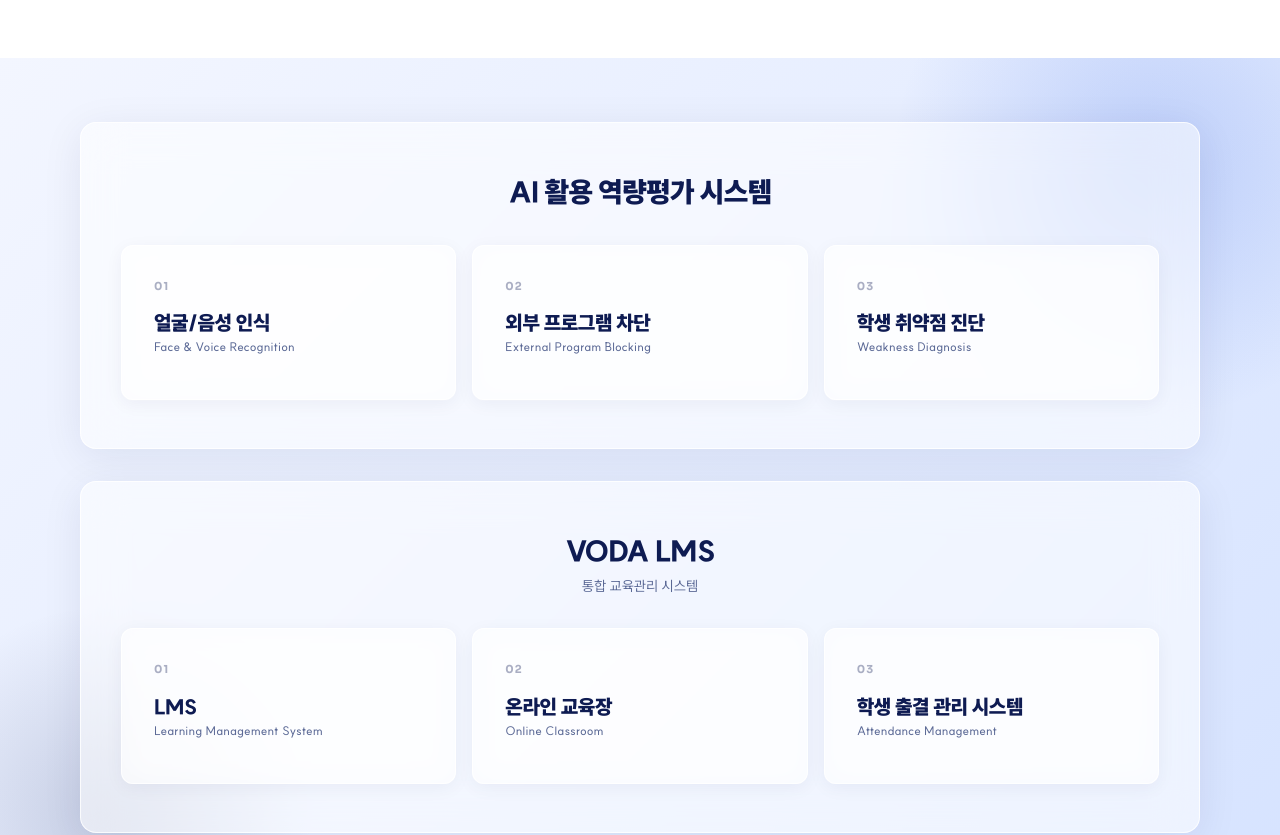
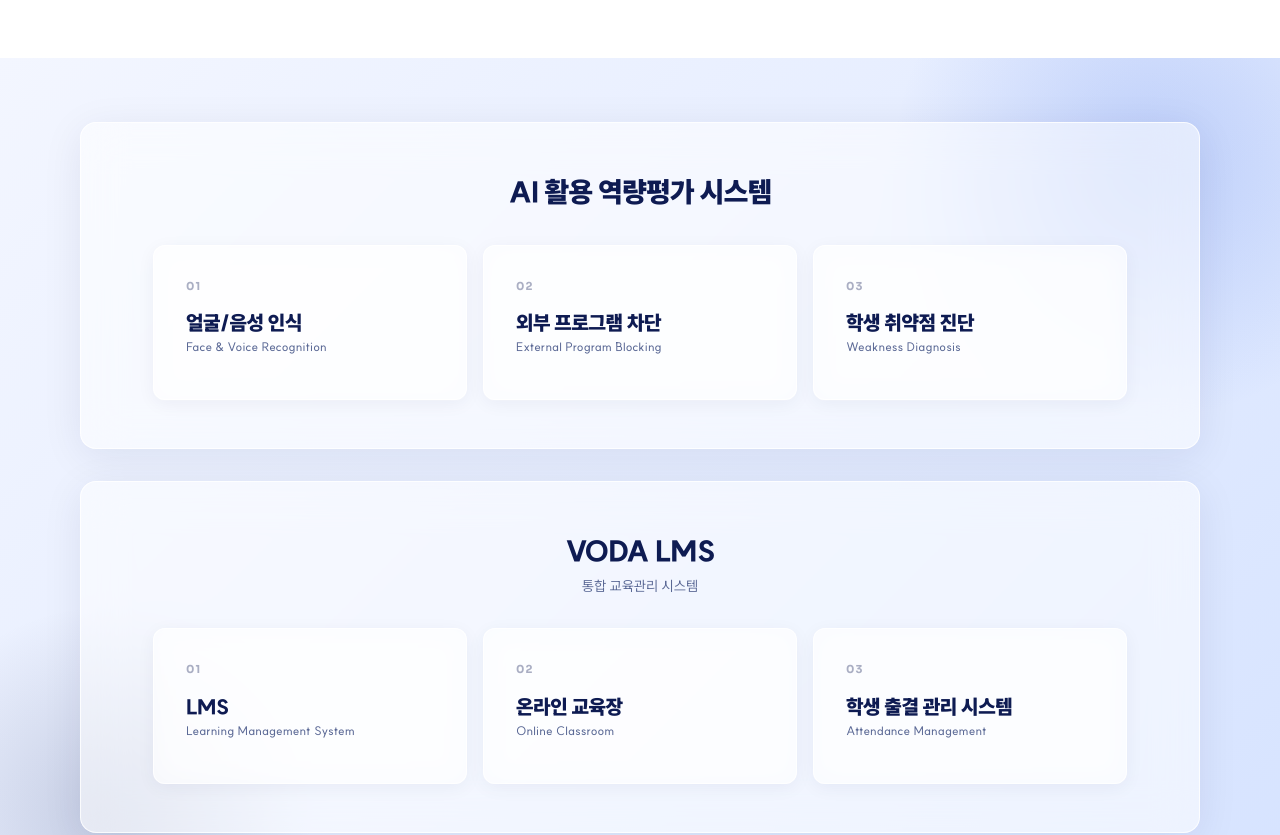
Before and after one commit to chaeuns/vodawebsite, a Next.js app: page / in a window 1280 px wide. Shown: the part 4571-5406 px from the top of the page. Built offline with nearby package versions, Linux system fonts and the light colour scheme.

Commit message:
솔루션 박스위치 수정

```diff
--- a/app/page.tsx
+++ b/app/page.tsx
@@ -1033,7 +1033,7 @@ export default function App() {
             {SOLUTIONS.map((group, gi) => (
                <div
                  key={group.groupTitle}
-                 className={`glass-panel rounded-2xl px-6 sm:px-10 py-10 sm:py-12 ${gi > 0 ? "mt-8" : ""}`}
+                 className={`glass-panel rounded-2xl px-14 sm:px-18 py-10 sm:py-12 ${gi > 0 ? "mt-8" : ""}`}
                >
                   {/* 그룹 타이틀 */}
                   <div className="text-center mb-8">
@@ -1143,7 +1143,7 @@ export default function App() {
               href="#"
               className="hidden md:flex items-center gap-1 text-sm font-semibold text-[#5a6895] hover:text-[#0e1b52] transition-colors pb-1"
             >
-              전체보기 <ChevronRight size={14} />
+              더보기 <ChevronRight size={14} />
             </a>
           </div>
 
```
